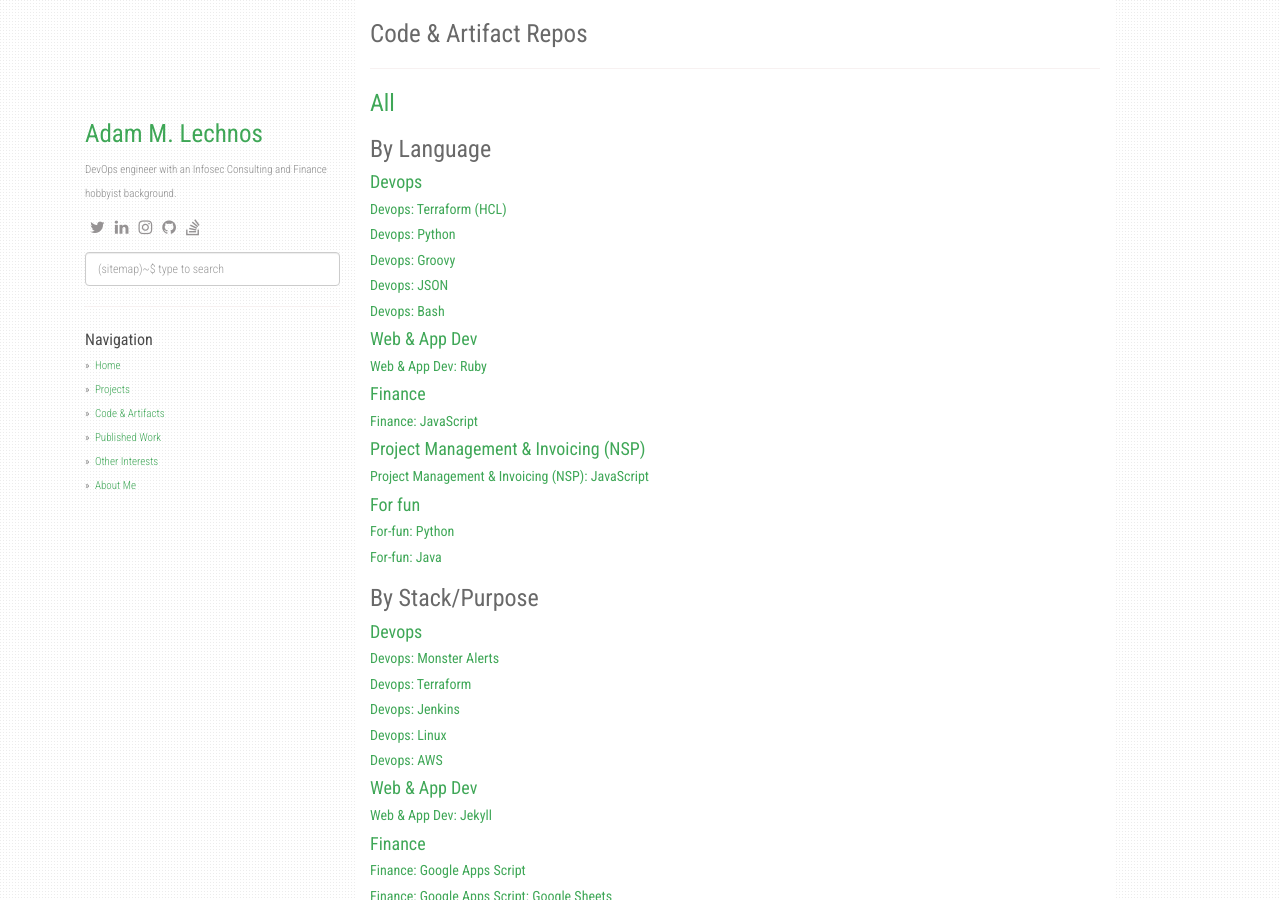
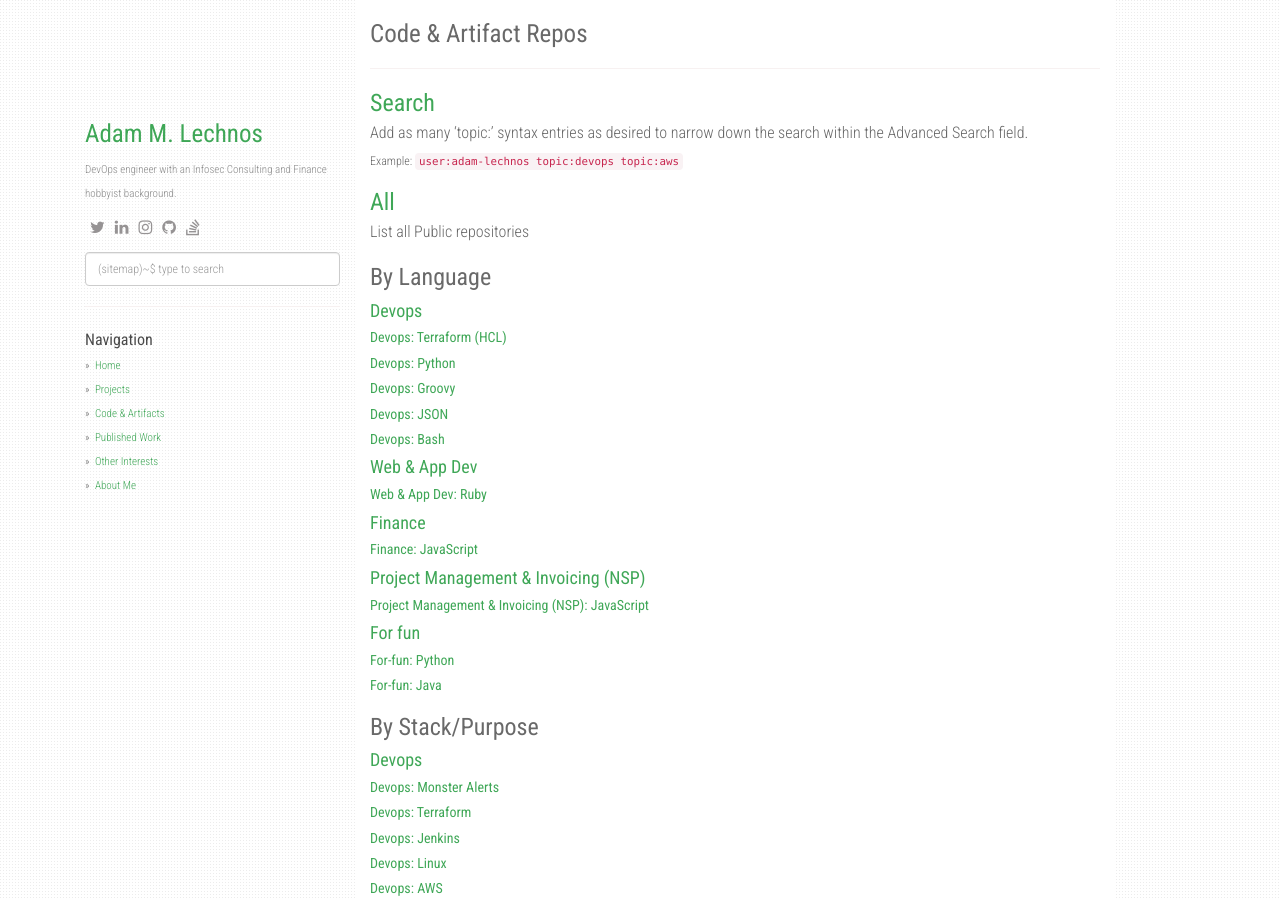
Before and after one commit to Adam-Lechnos/adam-lechnos.github.io, a Jekyll site: the page built from repos.md, in a window 1280 px wide and 900 px high. Built offline with Jekyll 4.4.1, drawn with Linux system fonts in a browser that asks for light colours; nearby versions of some CDN libraries.

Commit message:
added search url to github repo and updated funding.yml

```diff
--- a/repos.md
+++ b/repos.md
@@ -4,7 +4,13 @@
 permalink: /repos/
 ---
 
+### [Search](https://github.com/search/advanced?q=user%3Aadam-lechnos+topic%3A){:target="_blank" rel="noopener"}
+Add as many 'topic:' syntax entries as desired to narrow down the search within the Advanced Search field.
+<br>
+<sub>Example: `user:adam-lechnos topic:devops topic:aws`<sub>
+
 ### [All](https://github.com/Adam-Lechnos?tab=repositories){:target="_blank" rel="noopener"}
+List all Public repositories
 
 ### By Language
 #### [Devops](https://github.com/search?q=user%3Aadam-lechnos+topic%3Adevops&type=repositories){:target="_blank" rel="noopener"}
```
Also changed, not shown: .github/FUNDING.yml.
